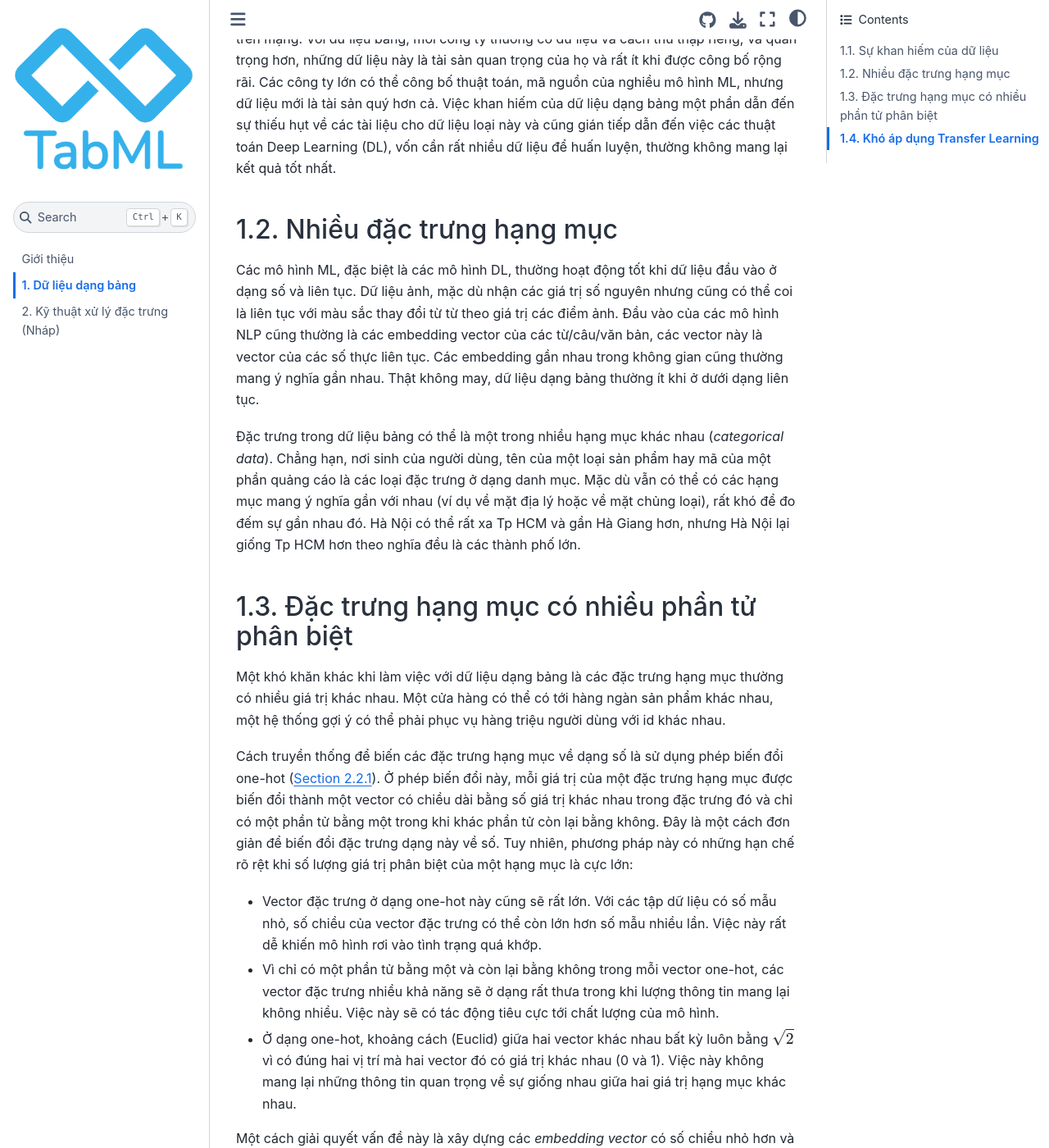
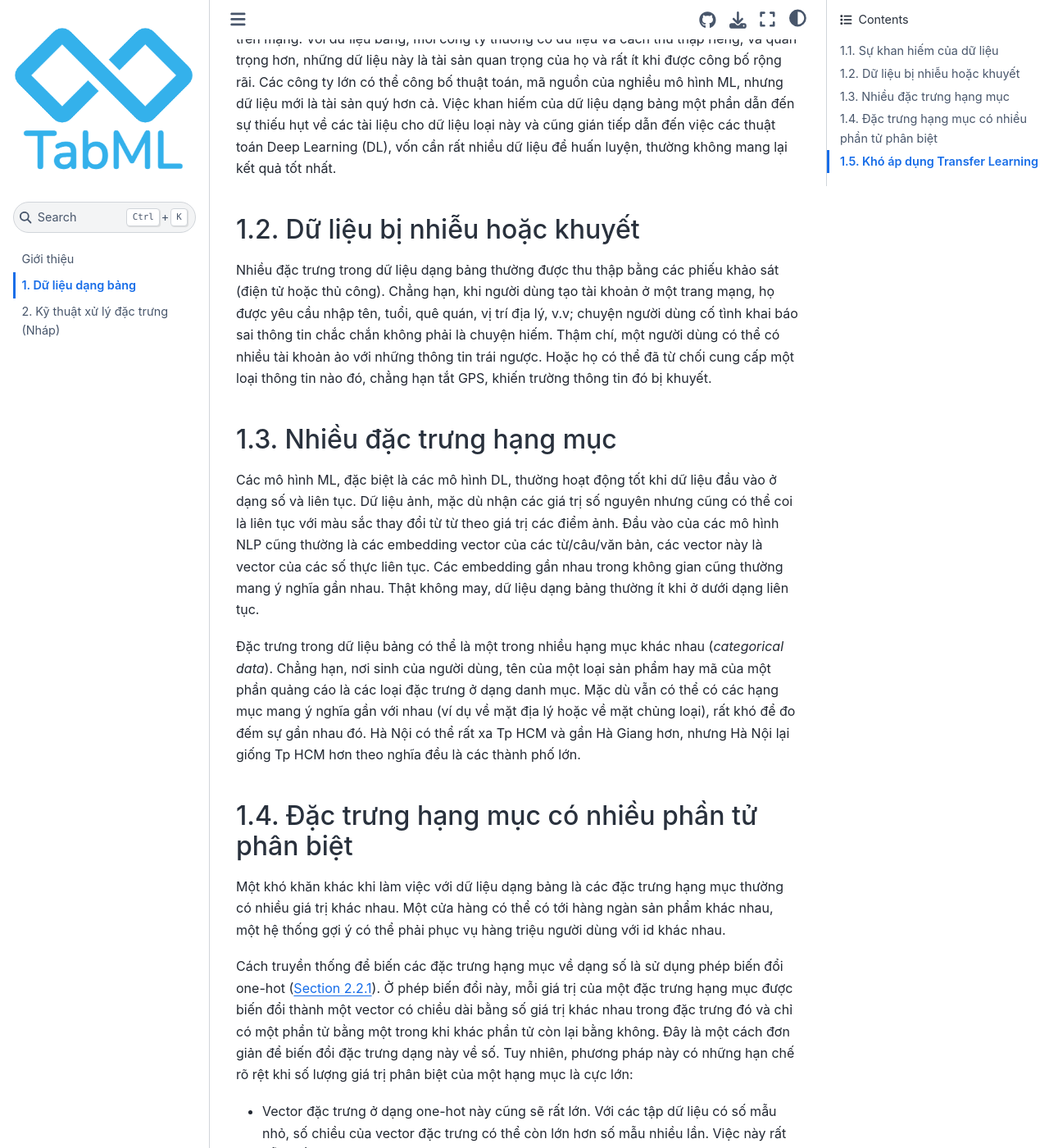
Before and after one commit to tiepvupsu/tabml_book, a Jupyter Book: the page built from ch_tabular_data/index.md, in a window 1280 px wide and 1400 px high, scrolled down 357 px. Shown: the whole window at 82% size. Built offline with Jupyter Book 1.0.4 settings and Sphinx 7.4.7 and the Sphinx Book theme 1.1.4, drawn with Linux system fonts in a browser that asks for light colours.

Commit message:
Add missing data

```diff
--- a/ch_tabular_data/index.md
+++ b/ch_tabular_data/index.md
@@ -11,6 +11,16 @@
 và quan trọng hơn, những dữ liệu này là tài sản quan trọng của họ và rất ít khi được công bố rộng rãi.
 Các công ty lớn có thể công bố thuật toán, mã nguồn của nghiều mô hình ML, nhưng dữ liệu mới là tài sản quý hơn cả.
 Việc khan hiếm của dữ liệu dạng bảng một phần dẫn đến sự thiếu hụt về các tài liệu cho dữ liệu loại này và cũng gián tiếp dẫn đến việc các thuật toán Deep Learning (DL), vốn cần rất nhiều dữ liệu để huấn luyện, thường không mang lại kết quả tốt nhất.
+
+(sec_mising_data_intro)=
+## Dữ liệu bị nhiễu hoặc khuyết
+
+Nhiều đặc trưng trong dữ liệu dạng bảng thường được thu thập bằng các phiếu khảo sát
+(điện tử hoặc thủ công). Chẳng hạn, khi người dùng tạo tài khoản ở một trang mạng, họ
+được yêu cầu nhập tên, tuổi, quê quán, vị trí địa lý, v.v; chuyện người dùng cố tình
+khai báo sai thông tin chắc chắn không phải là chuyện hiếm. Thậm chí, một người dùng có
+thể có nhiều tài khoản ảo với những thông tin trái ngược. Hoặc họ có thể đã từ chối cung
+cấp một loại thông tin nào đó, chẳng hạn tắt GPS, khiến trường thông tin đó bị khuyết.
 
 ## Nhiều đặc trưng hạng mục
 
```
